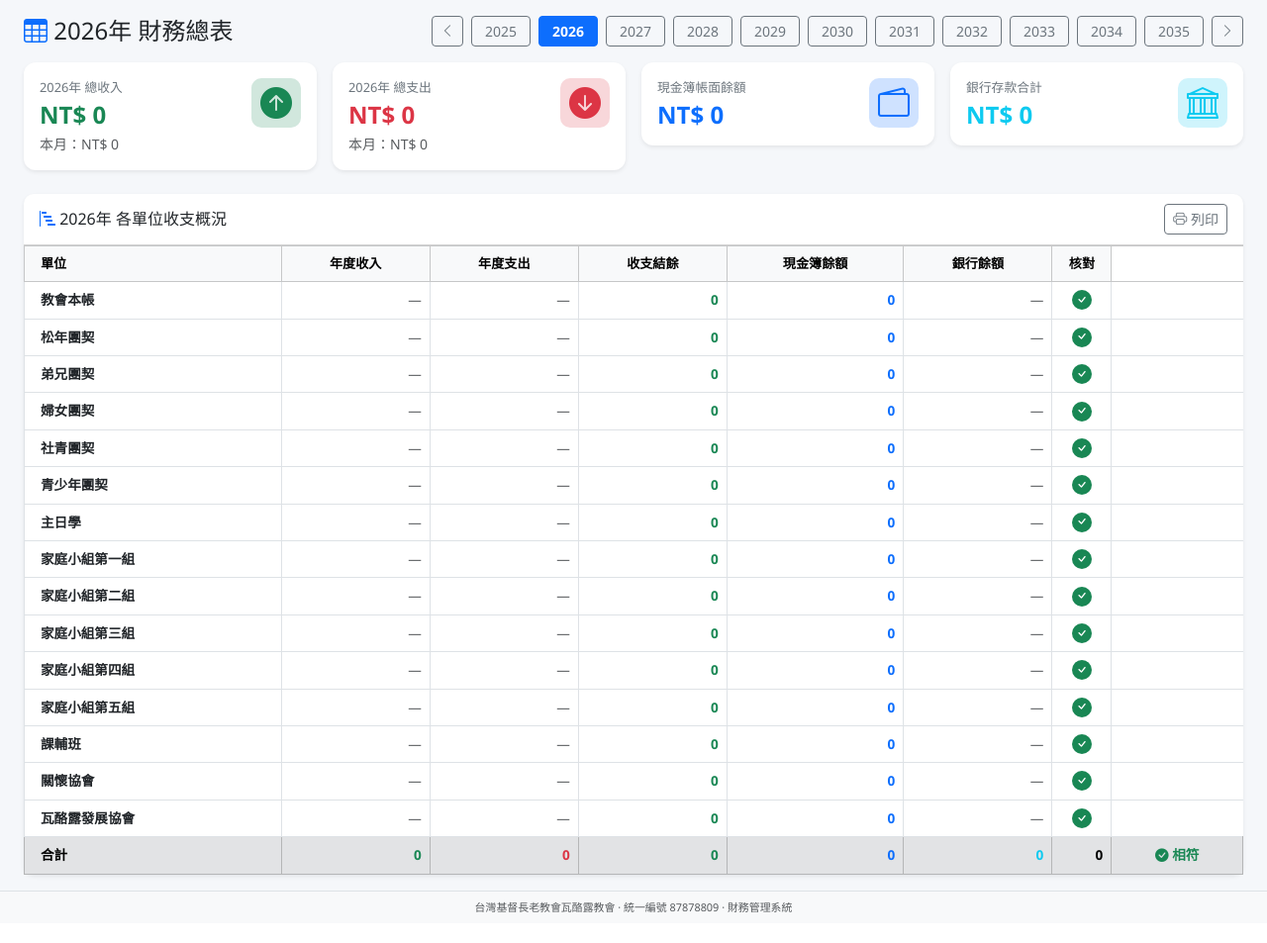
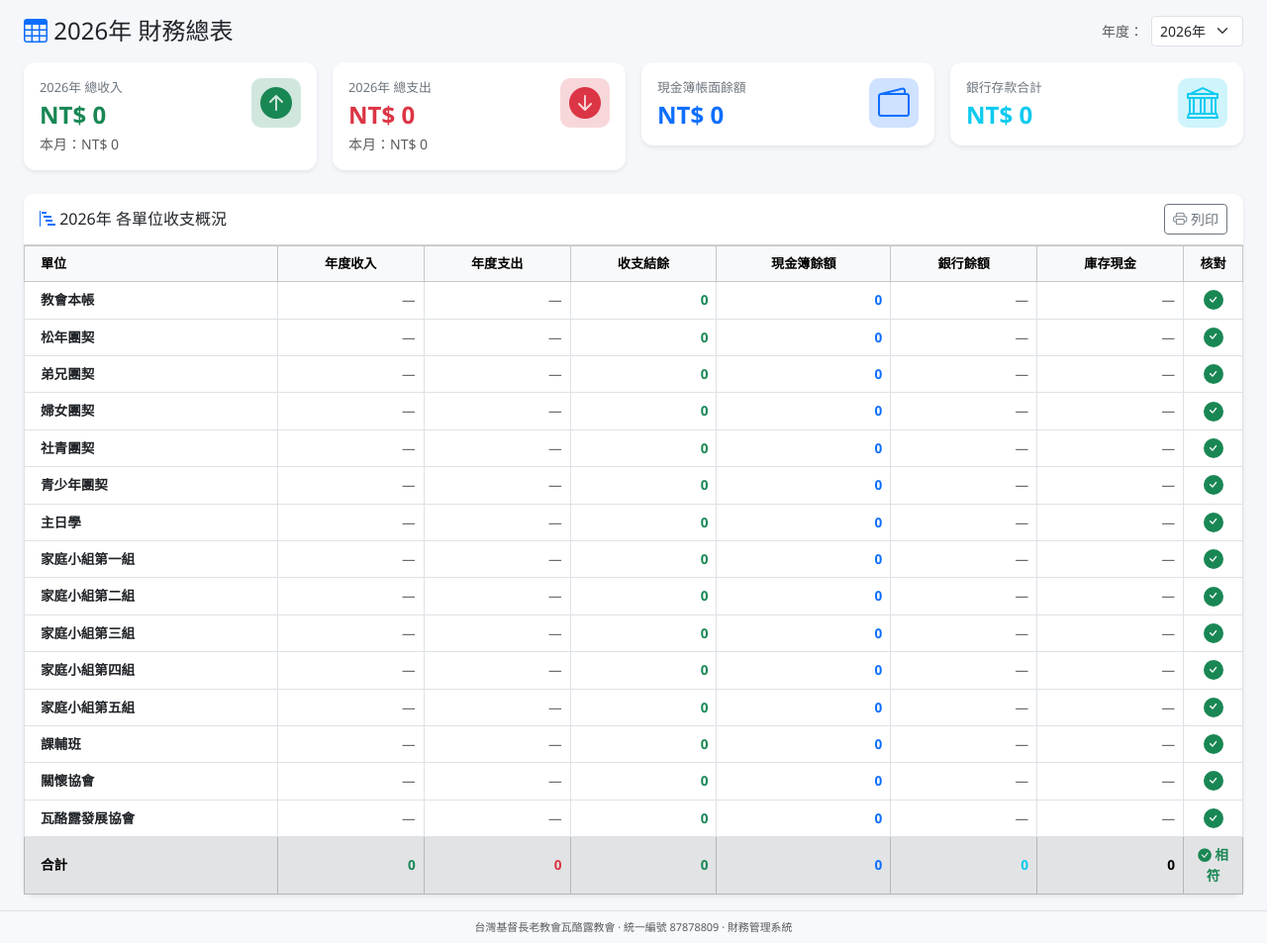
Before and after one commit to malevele/valjuluchurch, a Flask app: page / in a window 1280 px wide. Shown: the part 94-1047 px from the top of the page at 99% size. Before the commit the page ends 1016 px from the top, so only its background shows below. Run offline with Flask 3, Linux system fonts and the light colour scheme; data comes from the database, SQL or seed files in the repository; data that the repository does not hold is empty.

Commit message:
fix: revert year selector to dropdown, restore cash column, allow same voucher_no with different account in offering

```diff
--- a/app.py
+++ b/app.py
@@ -959,9 +959,10 @@ def offering_new():
             if not voucher_no:
                 voucher_no = next_voucher_no('income', tx_date.year, unit_id_f)
 
-            # 建立收入傳票（若該傳票號尚未存在）
+            # 建立收入傳票（相同傳票號但不同科目視為不同筆）
             existing_tx = Transaction.query.filter_by(
-                voucher_no=voucher_no, voucher_type='income').first()
+                voucher_no=voucher_no, voucher_type='income',
+                account_id=account_id).first()
             if not existing_tx:
                 # 先取前一筆餘額，設定初始 balance
                 prev_bal = unit_prev_balance(unit_id_f, tx_date) if unit_id_f else Decimal('0')
--- a/templates/dashboard.html
+++ b/templates/dashboard.html
@@ -4,35 +4,14 @@
 
 <div class="d-flex justify-content-between align-items-center mb-3 no-print">
   <h4 class="mb-0"><i class="bi bi-table text-primary"></i> {{ year }}年 財務總表</h4>
-
-  {# ── 年度切換：箭頭 + 年份按鈕 ── #}
-  <div class="d-flex align-items-center gap-2">
-    {% if min_year < year %}
-    <a href="{{ url_for('dashboard', year=year-1) }}" class="btn btn-outline-secondary btn-sm" title="上一年">
-      <i class="bi bi-chevron-left"></i>
-    </a>
-    {% else %}
-    <button class="btn btn-outline-secondary btn-sm" disabled title="已是最早年份">
-      <i class="bi bi-chevron-left"></i>
-    </button>
-    {% endif %}
-
-    {% for y in years %}
-    <a href="{{ url_for('dashboard', year=y) }}"
-       class="btn btn-sm {% if y == year %}btn-primary fw-bold{% else %}btn-outline-secondary{% endif %}"
-       style="min-width:60px;">{{ y }}</a>
-    {% endfor %}
-
-    {% if year < max_year %}
-    <a href="{{ url_for('dashboard', year=year+1) }}" class="btn btn-outline-secondary btn-sm" title="下一年">
-      <i class="bi bi-chevron-right"></i>
-    </a>
-    {% else %}
-    <button class="btn btn-outline-secondary btn-sm" disabled title="已是最新年份">
-      <i class="bi bi-chevron-right"></i>
-    </button>
-    {% endif %}
-  </div>
+  <form method="get" class="d-flex align-items-center gap-2">
+    <label class="form-label mb-0 small text-muted">年度：</label>
+    <select name="year" class="form-select form-select-sm w-auto" onchange="this.form.submit()">
+      {% for y in years %}
+      <option value="{{ y }}" {% if y == year %}selected{% endif %}>{{ y }}年</option>
+      {% endfor %}
+    </select>
+  </form>
 </div>
 
 <!-- 統計卡片 -->
@@ -130,6 +109,7 @@
           <th>收支結餘</th>
           <th>現金簿餘額</th>
           <th>銀行餘額</th>
+          <th>庫存現金</th>
           <th style="width:60px;">核對</th>
         </tr>
       </thead>
@@ -157,6 +137,9 @@
           <td class="text-end text-info">
             {% if s.bank > 0 %}{{ '{:,.0f}'.format(s.bank) }}{% else %}<span class="text-muted">—</span>{% endif %}
           </td>
+          <td class="text-end">
+            {% if s.cash > 0 %}{{ '{:,.0f}'.format(s.cash) }}{% else %}<span class="text-muted">—</span>{% endif %}
+          </td>
           {% set diff = s.balance - s.bank - s.cash %}
           <td class="text-center">
             {% if diff == 0 %}
@@ -173,7 +156,7 @@
           </td>
         </tr>
         {% else %}
-        <tr><td colspan="7" class="text-center text-muted py-3">尚無單位資料</td></tr>
+        <tr><td colspan="8" class="text-center text-muted py-3">尚無單位資料</td></tr>
         {% endfor %}
       </tbody>
       {% if unit_summary %}
@@ -189,7 +172,7 @@
           <td class="text-end text-info">{{ '{:,.0f}'.format(bank_total) }}</td>
           <td class="text-end">{{ '{:,.0f}'.format(total_cash) }}</td>
           {% set total_diff = current_balance - bank_total - total_cash %}
-          <td class="text-center {% if total_diff == 0 %}text-success{% else %}text-danger{% endif %}">
+          <td class="text-center fw-semibold {% if total_diff == 0 %}text-success{% else %}text-danger{% endif %}">
             {% if total_diff == 0 %}<i class="bi bi-check-circle-fill"></i> 相符
             {% else %}<i class="bi bi-exclamation-triangle-fill"></i> 差 {{ '{:,.0f}'.format(total_diff) }}{% endif %}
           </td>
```
